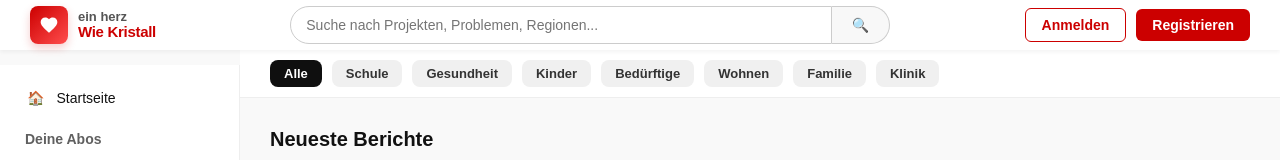
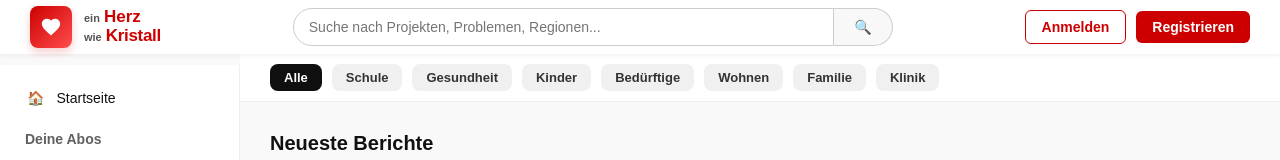
Before and after one commit to MeYarWebAp/einherzwiekristall, a website: page public/index-de.html in a window 1280 px wide. Shown: the top 160 px of the page. Drawn offline with Linux system fonts and the light colour scheme; no server answers.

Commit message:
Update index-de.html

```diff
--- a/public/index-de.html
+++ b/public/index-de.html
@@ -8,13 +8,16 @@
         body { font-family: Arial, sans-serif; background-color: #f9f9f9; margin: 0; padding: 0; direction: ltr; }
         header { background-color: #ffffff; padding: 6px 30px; box-shadow: 0 2px 4px rgba(0,0,0,0.05); display: flex; justify-content: space-between; align-items: center; width: 100%; box-sizing: border-box; position: sticky; top: 0; z-index: 1000; }
 
-        .logo-box { display: flex; align-items: center; gap: 10px; cursor: pointer; text-decoration: none; }
-        .logo-icon-wrapper { background: linear-gradient(135deg, #cc0000, #ff4d4d); color: white; width: 38px; height: 38px; border-radius: 8px; display: flex; justify-content: center; align-items: center; box-shadow: 0 4px 10px rgba(204, 0, 0, 0.2); flex-shrink: 0; }
+        .logo-box { display: flex; align-items: center; gap: 12px; cursor: pointer; text-decoration: none; }
+        .logo-icon-wrapper { background: linear-gradient(135deg, #cc0000, #ff4d4d); color: white; width: 42px; height: 42px; border-radius: 8px; display: flex; justify-content: center; align-items: center; box-shadow: 0 4px 10px rgba(204, 0, 0, 0.2); flex-shrink: 0; }
 
-        /* تنظیمات لوگو برای نمایش دو سطری */
+        /* Tanzimat-e logo do satri ba kalamate Herz va Kristall bozorgtar */
         .logo-text-group { display: flex; flex-direction: column; line-height: 1.1; }
-        .logo-line1 { font-size: 13px; font-weight: 700; color: #555; text-transform: lowercase; }
-        .logo-line2 { font-size: 15px; font-weight: 800; color: #cc0000; text-transform: capitalize; letter-spacing: -0.3px; }
+        .logo-line1 { display: flex; align-items: baseline; gap: 4px; font-size: 11px; font-weight: 600; color: #555; text-transform: lowercase; }
+        .logo-line1 .big-word { font-size: 17px; font-weight: 900; color: #cc0000; text-transform: capitalize; }
+
+        .logo-line2 { display: flex; align-items: baseline; gap: 4px; font-size: 11px; font-weight: 600; color: #555; text-transform: lowercase; }
+        .logo-line2 .big-word { font-size: 17px; font-weight: 900; color: #cc0000; text-transform: capitalize; letter-spacing: -0.3px; }
 
         .search-container { display: flex; align-items: center; flex: 1; max-width: 600px; margin: 0 20px; }
         .search-input { width: 100%; padding: 10px 15px; border: 1px solid #ccc; border-radius: 20px 0 0 20px; font-size: 14px; outline: none; font-family: Arial, sans-serif; }
@@ -132,13 +135,20 @@
     <header>
         <a class="logo-box" href="/">
             <div class="logo-icon-wrapper">
-                <svg width="20" height="20" viewBox="0 0 24 24" fill="white" xmlns="http://www.w3.org/2000/svg">
+                <svg width="22" height="22" viewBox="0 0 24 24" fill="white" xmlns="http://www.w3.org/2000/svg">
                     <path d="M12 21.35l-1.45-1.32C5.4 15.36 2 12.28 2 8.5 2 5.42 4.42 3 7.5 3c1.74 0 3.41.81 4.5 2.09C13.09 3.81 14.76 3 16.5 3 19.58 3 22 5.42 22 8.5c0 3.78-3.4 6.86-8.55 11.54L12 21.35z"/>
                 </svg>
             </div>
+            <!-- Do satri shodan logo ba kalamate Herz va Kristall bozorgtar -->
             <div class="logo-text-group">
-                <span class="logo-line1">Ein Herz</span>
-                <span class="logo-line2">wie Kristall</span>
+                <div class="logo-line1">
+                    <span>ein</span>
+                    <span class="big-word">Herz</span>
+                </div>
+                <div class="logo-line2">
+                    <span>wie</span>
+                    <span class="big-word">Kristall</span>
+                </div>
             </div>
         </a>
         <div class="search-container">
```
